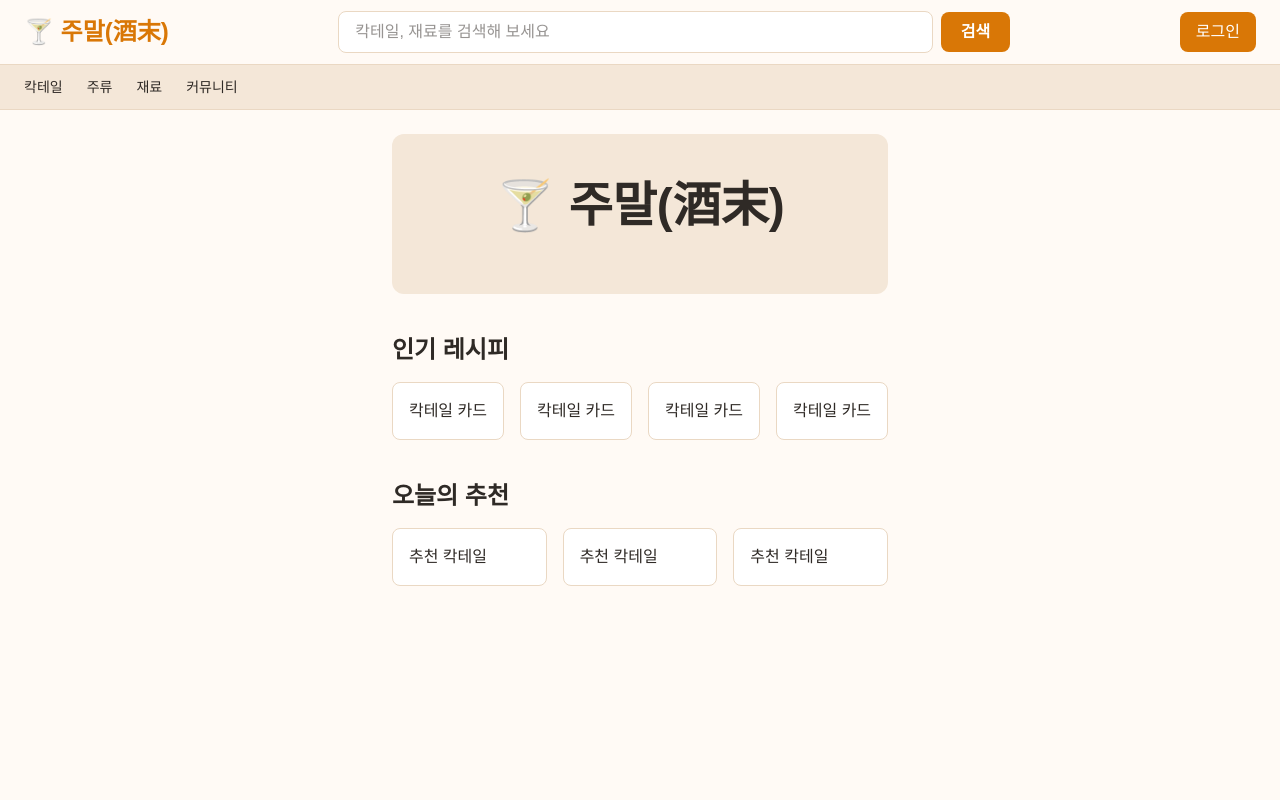
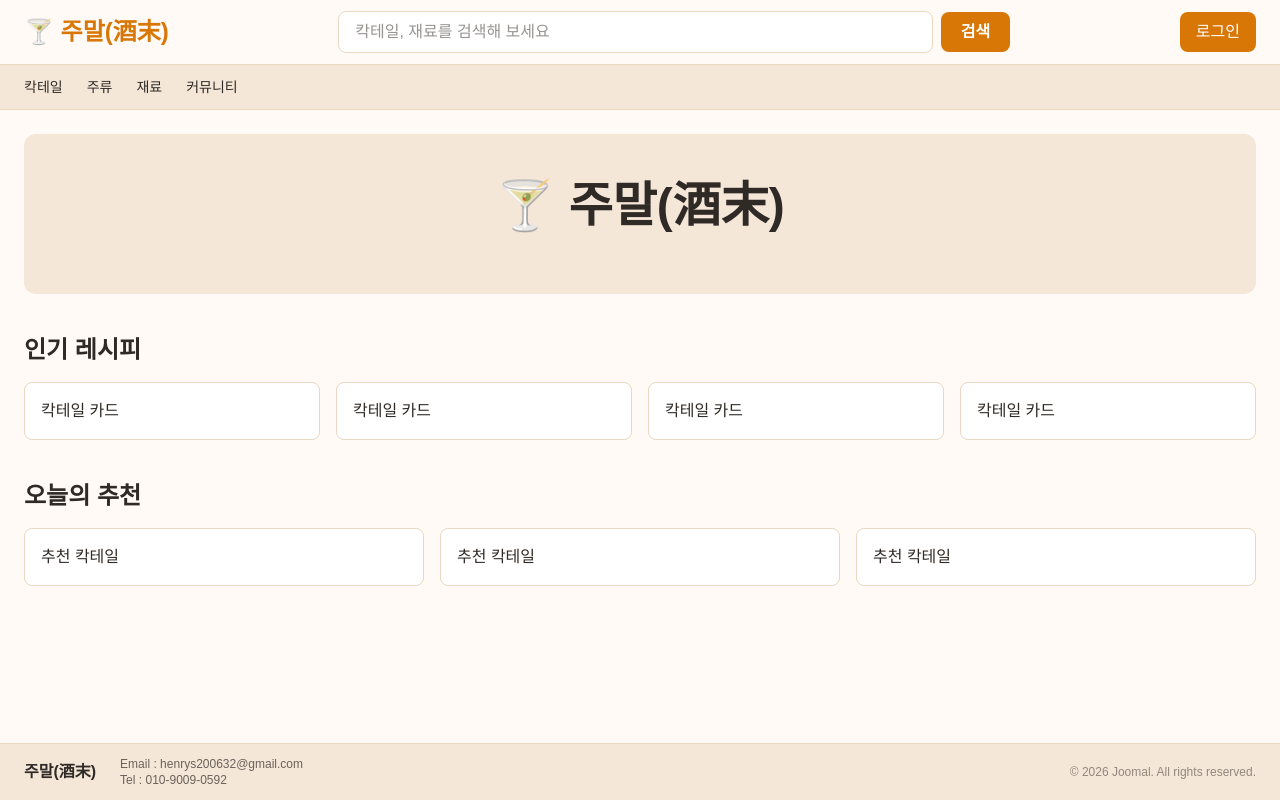
Before and after one commit to sh-Dang/joomal, a Next.js app in the folder frontend/: page / in a window 1280 px wide. Built offline with nearby package versions, Linux system fonts and the light colour scheme.

Commit message:
Frontend : footer 컴포넌트 추가 및 공통 layout 에 적용

```diff
--- a/frontend/app/layout.tsx
+++ b/frontend/app/layout.tsx
@@ -3,6 +3,7 @@ import { Geist, Geist_Mono } from "next/font/google";
 import "./globals.css";
 import NavigationBar from "../components/layout/NavigationBar";
 import Header from "../components/layout/Header";
+import Footer from "../components/layout/Footer";
 
 
 const geistSans = Geist({
@@ -34,7 +35,8 @@ export default function RootLayout({
       <body className="min-h-full flex flex-col">
         <Header/>
         <NavigationBar/>
-        {children}
+        <main className="flex-1">{children}</main>
+        <Footer/>
       </body>
     </html>
   );
--- /dev/null
+++ b/frontend/components/layout/Footer.tsx
@@ -0,0 +1,23 @@
+export default function Footer() {
+  return (
+        <footer className="mt-auto border-t border-border bg-secondary py-3">
+            <div className="mx-auto flex max-w-7xl items-center justify-between px-6">
+                {/* 왼쪽 */}
+                <div className="flex items-center gap-6">
+                <h3 className="font-semibold">주말(酒末)</h3>
+
+                <p className="text-xs text-foreground/70">
+                    Email : henrys200632@gmail.com
+                    <br />
+                    Tel : 010-9009-0592
+                </p>
+                </div>
+
+                {/* 오른쪽 */}
+                <p className="text-xs text-foreground/50">
+                © {new Date().getFullYear()} Joomal. All rights reserved.
+                </p>
+            </div>
+        </footer>
+  );
+}
```
